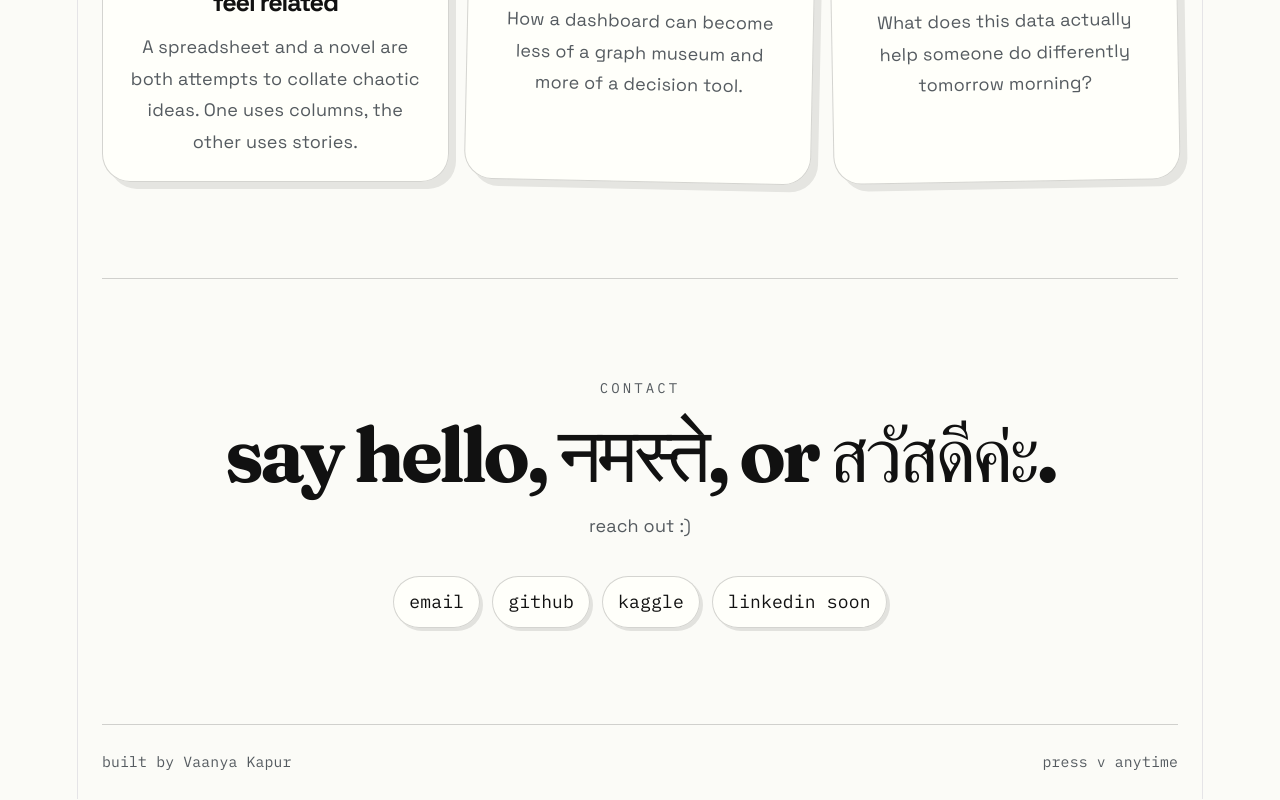
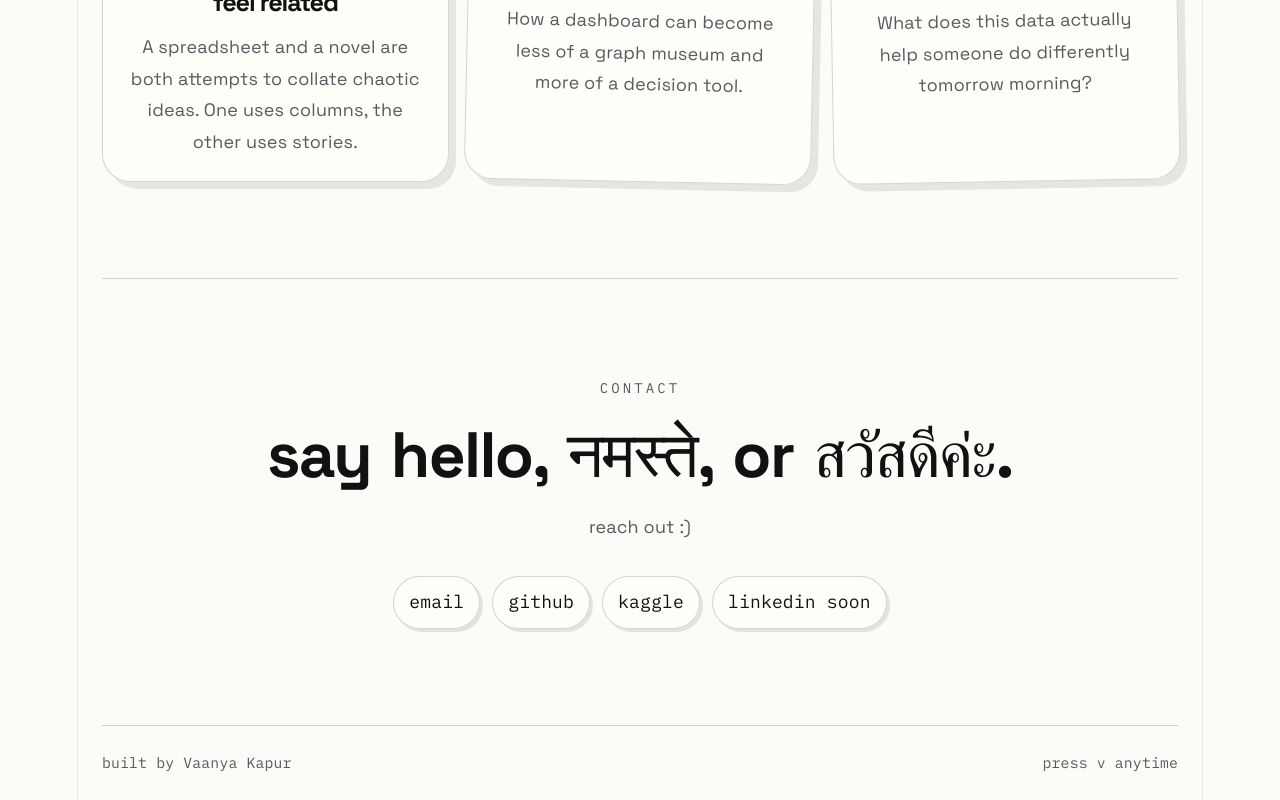
Before and after one commit to vk123-code/vaanya-portfolio, a React (Vite) app: page / in a window 1280 px wide. Shown: the part 9600-10400 px from the top of the page. Built offline with nearby package versions, Linux system fonts and the light colour scheme.

Commit message:
fix space

```diff
--- a/src/App.css
+++ b/src/App.css
@@ -2422,3 +2422,25 @@ body,
 [data-theme="dark"] .project-card:nth-child(4n + 4) {
   border-left-color: #f0a6b8;
 }
+/* fix contact heading spacing across English, Hindi, and Thai */
+
+.contact-section h2 {
+  max-width: 1050px;
+  margin-left: auto;
+  margin-right: auto;
+  font-family: var(--sans);
+  font-size: clamp(2.4rem, 5vw, 5.1rem);
+  font-weight: 700;
+  line-height: 1.15;
+  letter-spacing: -0.025em;
+  word-spacing: 0.08em;
+  text-wrap: balance;
+}
+
+@media (max-width: 720px) {
+  .contact-section h2 {
+    font-size: clamp(2.2rem, 12vw, 3.4rem);
+    line-height: 1.12;
+    letter-spacing: -0.015em;
+  }
+}
```
